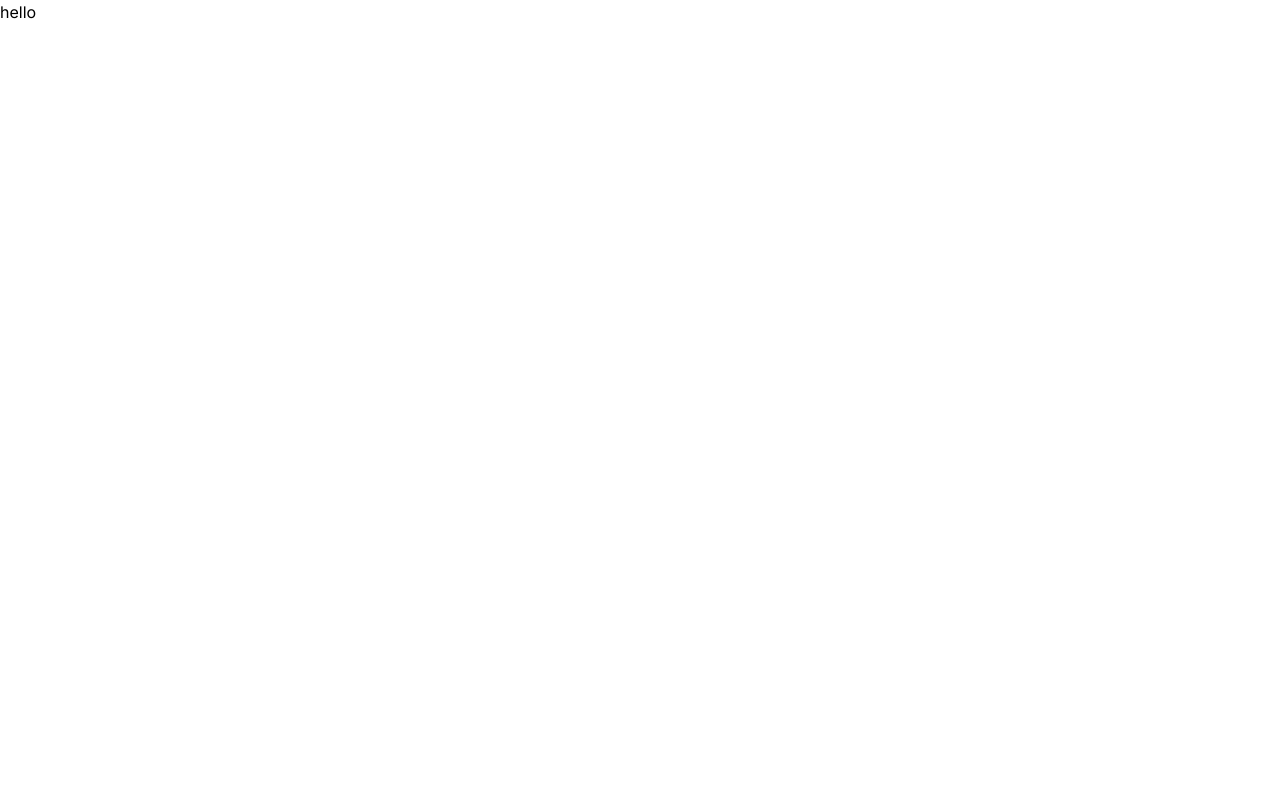
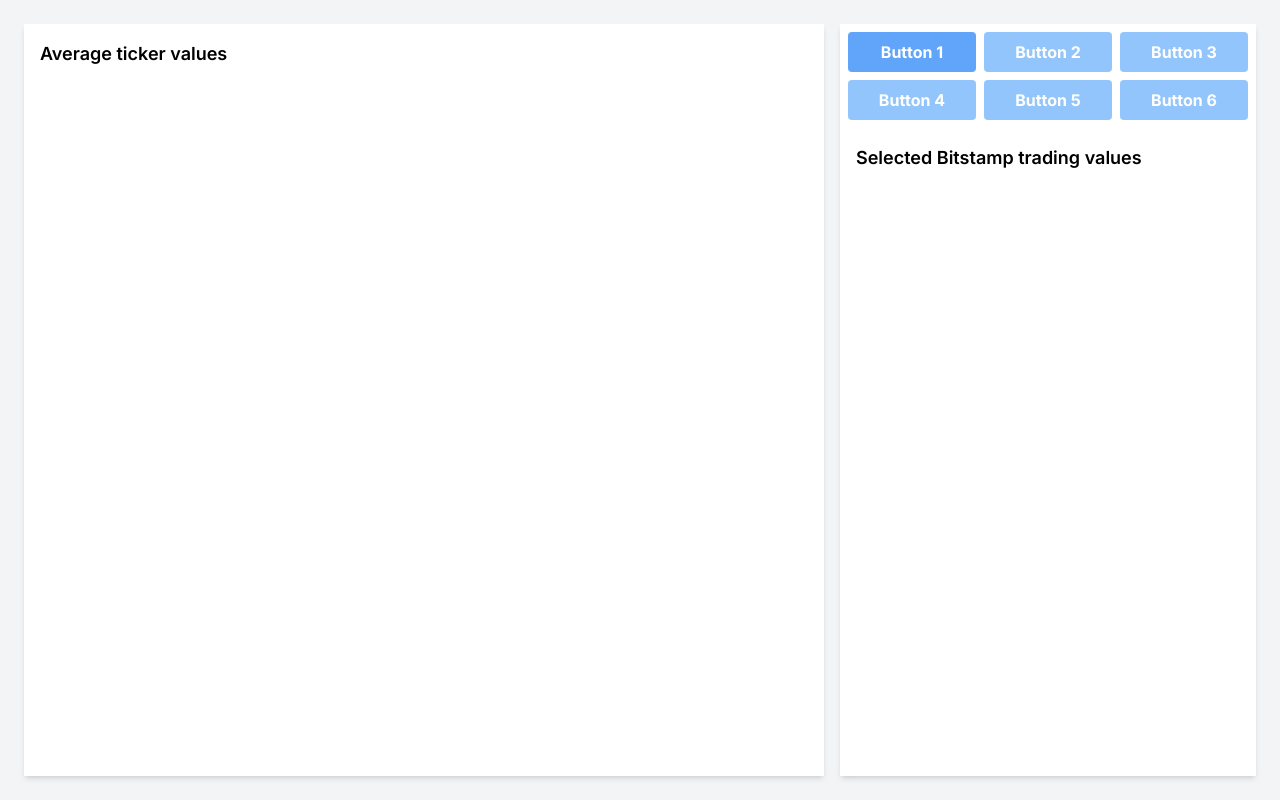
Before and after one commit to spaghetttti/crypto-app, a Next.js app: page / in a window 1280 px wide. Built offline with nearby package versions, Linux system fonts and the light colour scheme.

Commit message:
style: initial ui layout created and separated into components

```diff
--- a/src/app/page.tsx
+++ b/src/app/page.tsx
@@ -1,9 +1,11 @@
-import Image from "next/image";
+import AverageSidePanel from "@/components/AverageSidePanel";
+import DetailedSidePanel from "@/components/DetailedSidePanel";
 
 export default function Home() {
   return (
-    <div className="">
-      hello
+    <div className="min-h-screen bg-gray-100 p-4 flex flex-col md:flex-row">
+      <AverageSidePanel title="Average ticker values" />
+      <DetailedSidePanel />
     </div>
   );
 }
--- /dev/null
+++ b/src/components/AverageSidePanel.tsx
@@ -0,0 +1,14 @@
+import { useState, useEffect } from 'react';
+
+interface AverageSidePanelProps {
+  title: string;
+}
+
+
+export default function AverageSidePanel({ title }: AverageSidePanelProps) {
+  return (
+    <div className="flex-1 bg-white p-4 m-2 shadow-md">
+      <h2 className="text-lg font-semibold">{title}</h2>
+    </div>
+  );
+}
--- /dev/null
+++ b/src/components/DetailedSidePanel.tsx
@@ -0,0 +1,32 @@
+export default function DetailedSidePanel() {
+  return (
+    <div className="flex flex-col md:w-1/3 bg-white m-2 shadow-md">
+      <div className="grid grid-cols-3 gap-2 p-2">
+        <button className="bg-blue-400 hover:bg-blue-500 text-white font-bold py-2 px-4 rounded">
+          Button 1
+        </button>
+        <button className="bg-blue-300 hover:bg-blue-400 text-white font-bold py-2 px-4 rounded">
+          Button 2
+        </button>
+        <button className="bg-blue-300 hover:bg-blue-400 text-white font-bold py-2 px-4 rounded">
+          Button 3
+        </button>
+        <button className="bg-blue-300 hover:bg-blue-400 text-white font-bold py-2 px-4 rounded">
+          Button 4
+        </button>
+        <button className="bg-blue-300 hover:bg-blue-400 text-white font-bold py-2 px-4 rounded">
+          Button 5
+        </button>
+        <button className="bg-blue-300 hover:bg-blue-400 text-white font-bold py-2 px-4 rounded">
+          Button 6
+        </button>
+      </div>
+
+      <div className="flex-1 p-4">
+        <h2 className="text-lg font-semibold">
+          Selected Bitstamp trading values
+        </h2>
+      </div>
+    </div>
+  );
+}
```
